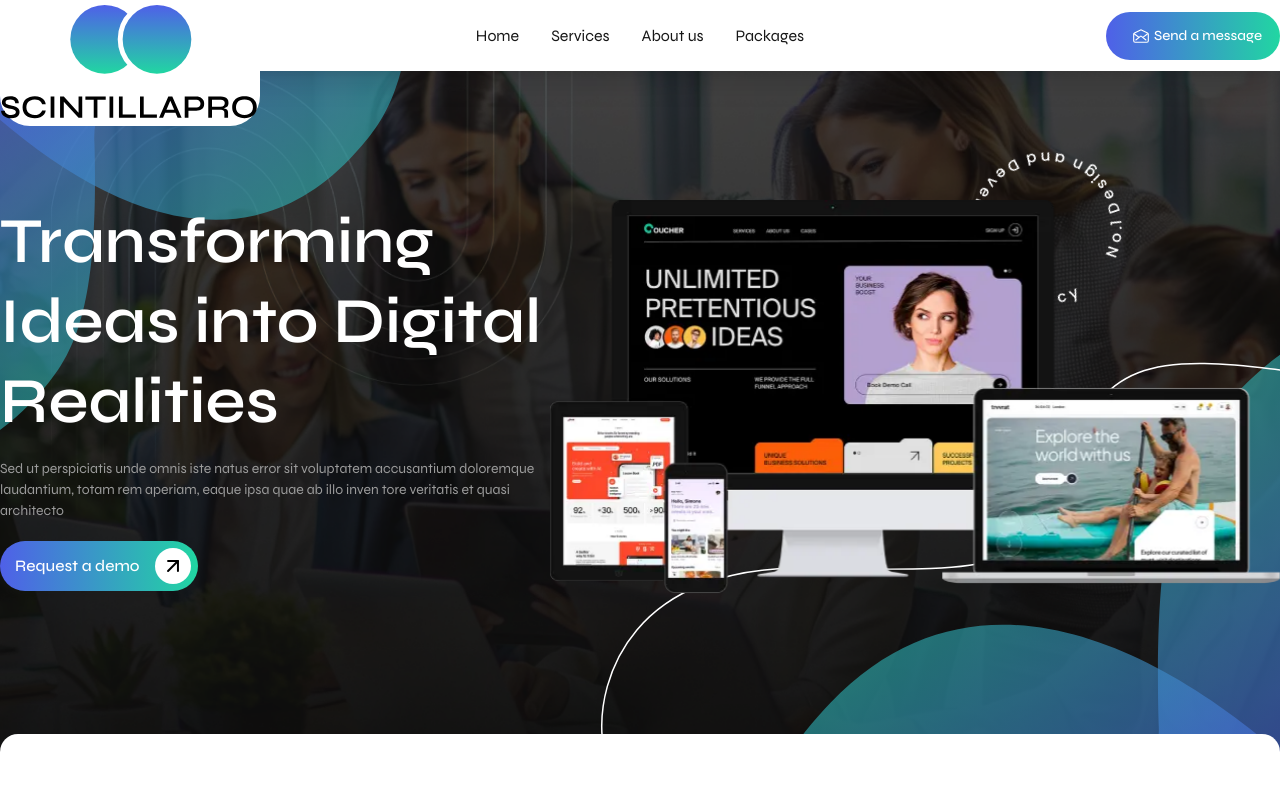
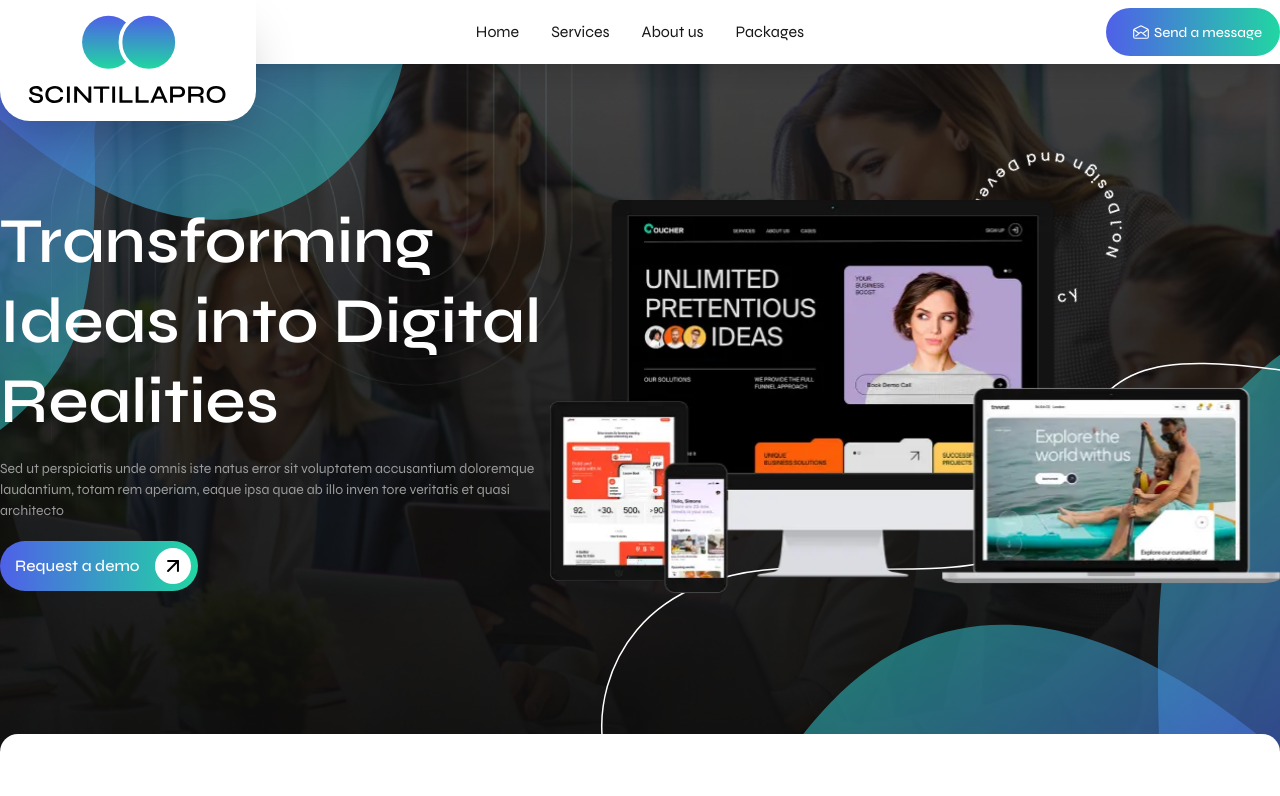
Before and after one commit to Usamakhan94/scintilla-pro, a Next.js app: page / in a window 1280 px wide. Shown: the top 796 px of the page. Built offline with nearby package versions, Linux system fonts and the light colour scheme.

Commit message:
Navbar completed

```diff
--- a/components/sections/navbar.tsx
+++ b/components/sections/navbar.tsx
@@ -25,9 +25,16 @@ const NavBar = () => {
         <div className="container">
           <div className="hidden lg:grid grid-cols-3 ">
             <div className="relative">
-              <Image src="/logo.svg" alt="Logo" width="260" height="60" />
-              <div className="bg-white rounded-bl-[30px] rounded-br-[30px] absolute -top-2 left-0">
-                <Image src="/top-logo.svg" alt="Logo" width="260" height="60" />
+              <Image src="/logo.svg" alt="Logo" width="220" height="60" />
+              <div className="bg-white shadow-2xl xl:w-[60%]  flex items-center justify-center py-3 px-4 rounded-bl-[30px] rounded-br-[30px] absolute -top-2 left-0">
+                <Image
+                  className="max-w-[200px]"
+                  unoptimized
+                  src="/top-logo.svg"
+                  alt="Logo"
+                  width="260"
+                  height="60"
+                />
               </div>
             </div>
             <ul className="flex justify-center items-center gap-8">
```
